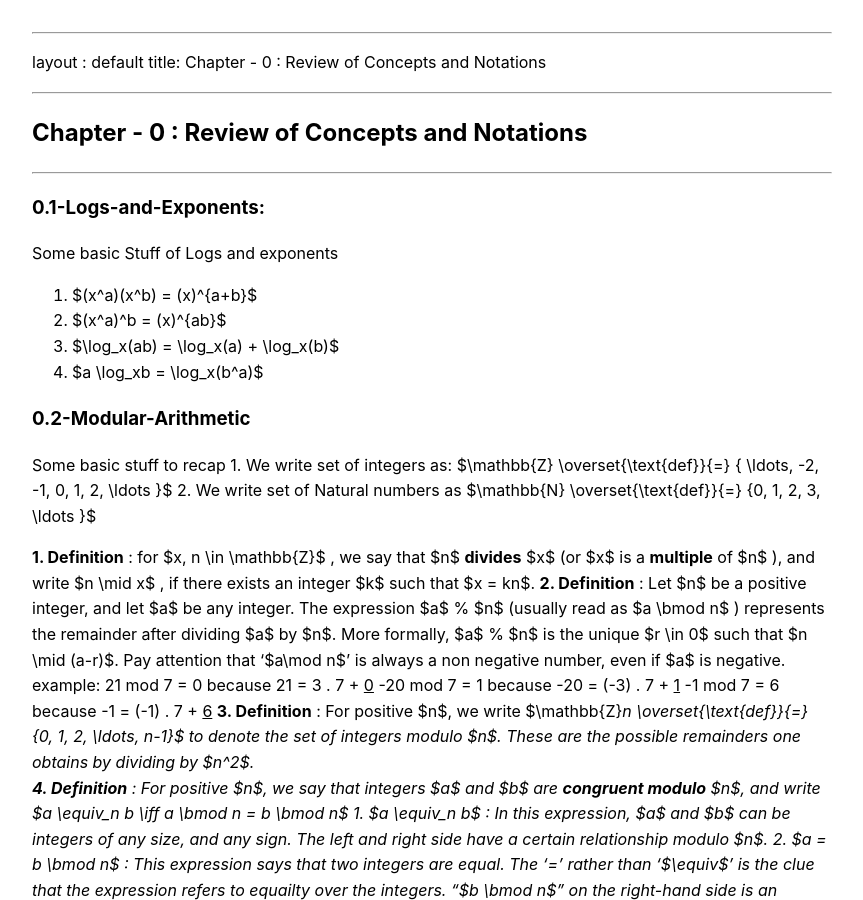
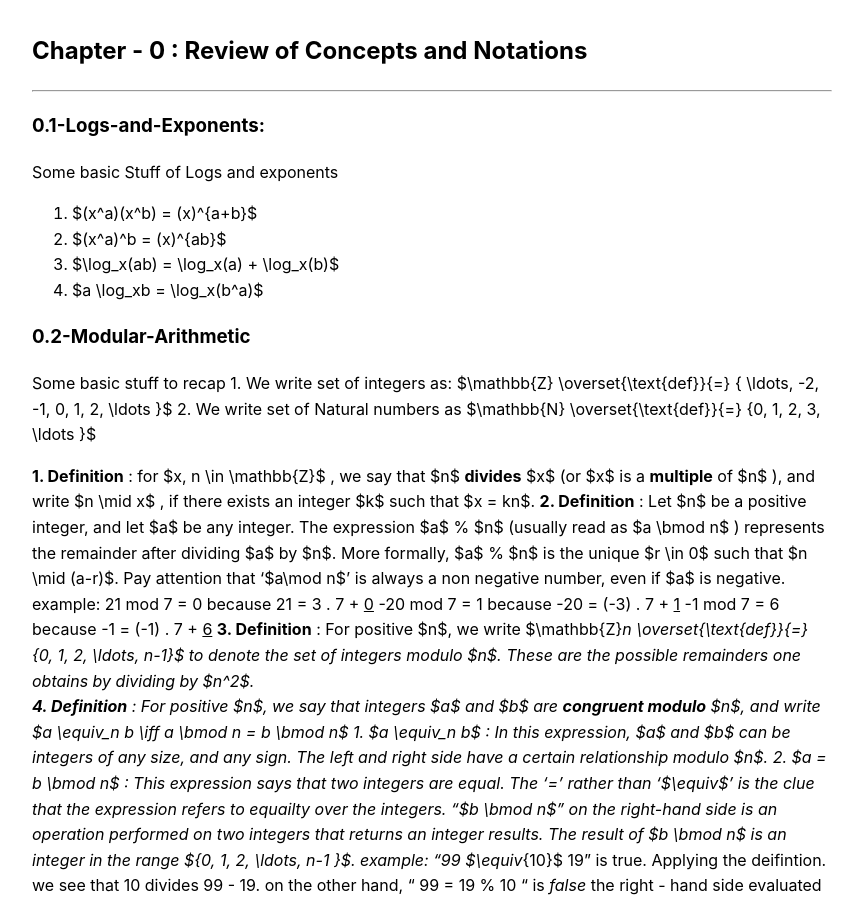
Before and after one commit to vamsii29/Academic_Vault, a Jekyll site: the page built from Cryptography/Lectures/Lektion-0.md, in a window 1280 px wide and 900 px high. Shown: the whole window, without its empty margins (0-863 px from the left). Built offline with Jekyll 4.4.1, drawn with Linux system fonts in a browser that asks for light colours; our own code applies the rules of GitHub Pages for plain Markdown files.

Commit message:
Auto backup: 2025-06-15 17:01:44

```diff
--- a/Cryptography/Lectures/Lektion-0.md
+++ b/Cryptography/Lectures/Lektion-0.md
@@ -1,12 +1,8 @@
-<a id="Lektion-0"></a>
-
 ---
 layout : default
 title: Chapter - 0 : Review of Concepts and Notations
-
 ---
-
-
+<a id="Lektion-0"></a>
 ## Chapter - 0 : Review of Concepts and Notations
 ---
 ### 0.1-Logs-and-Exponents:
```
